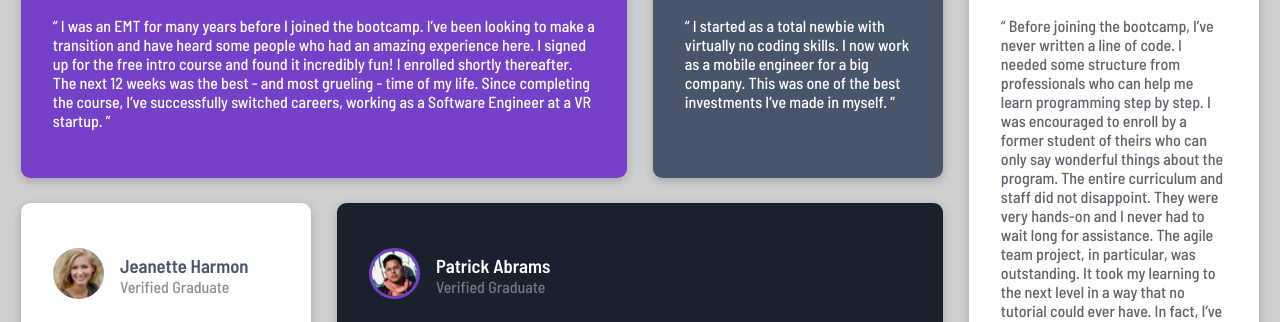
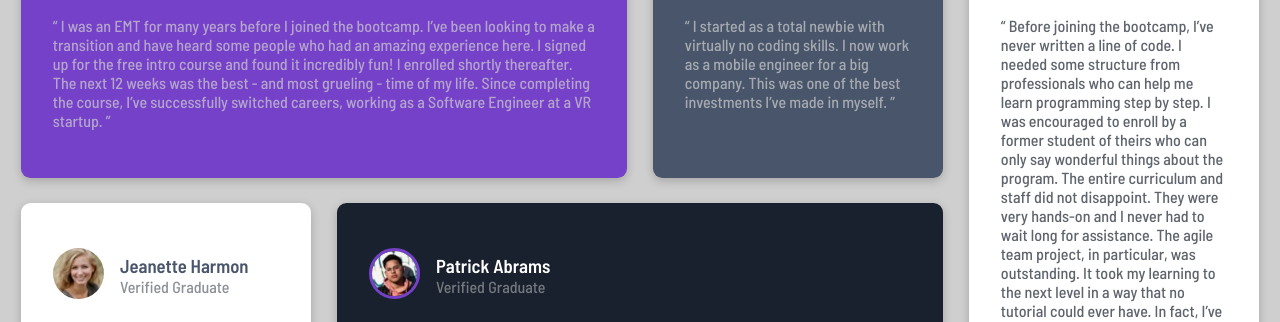
Before and after one commit to Silkiercomet/grid-junior-challenge, a plain HTML site: page index.html in a window 1280 px wide. Shown: the part 249-571 px from the top of the page. Drawn offline with Linux system fonts and the light colour scheme.

Commit message:
Update style.css

```diff
--- a/style.css
+++ b/style.css
@@ -39,7 +39,7 @@ html{
     max-height: 3.2rem;
     margin-bottom: .8rem;
 }
-article{
+p{
     color: hsla(0, 0%, 81%,70%);
 }
 h1{
```
